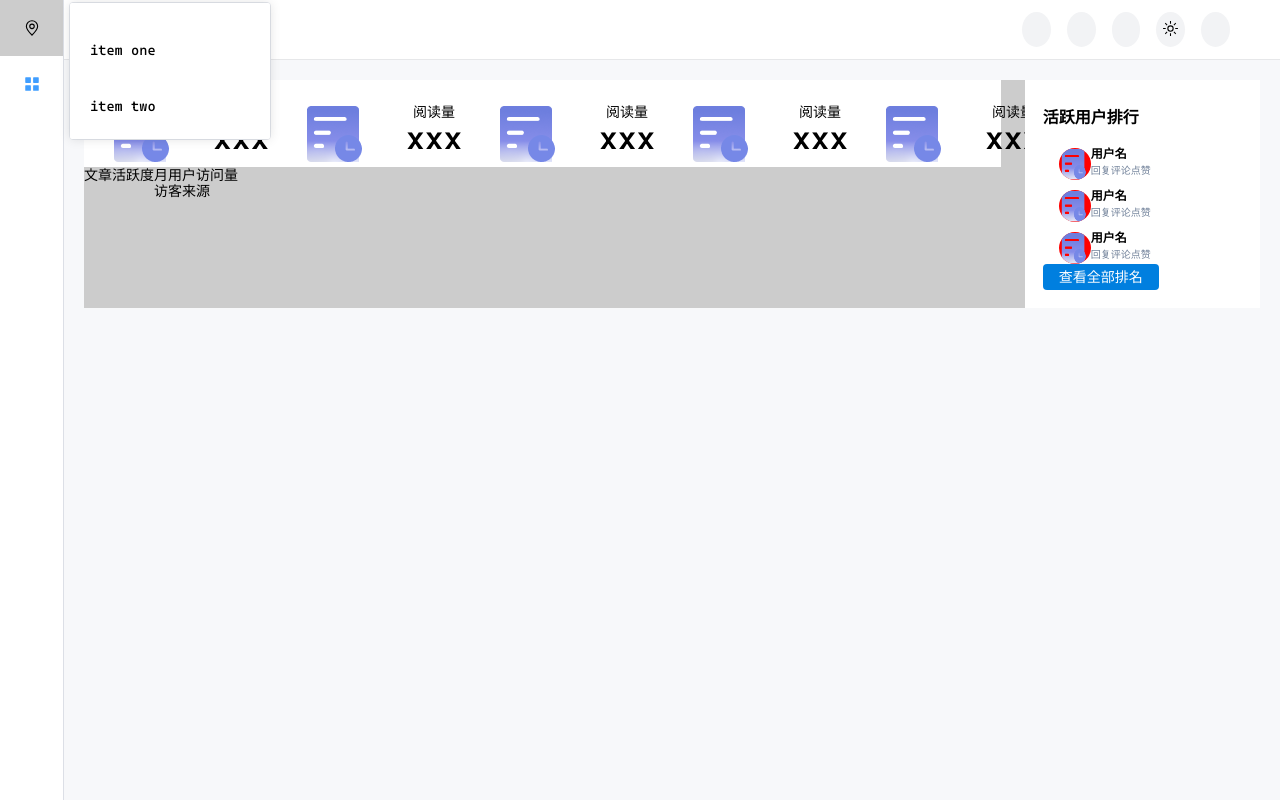
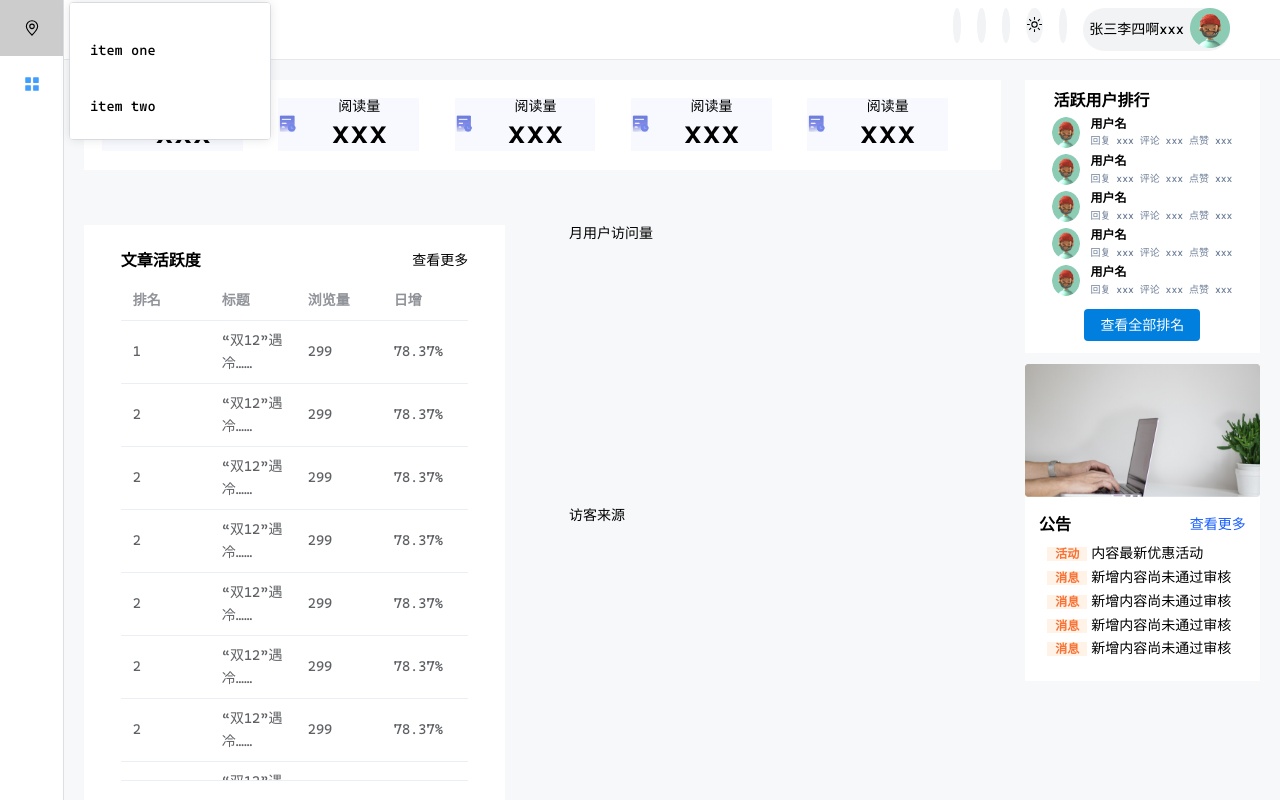
Before and after one commit to CodeGetters/studtworkFrond, a Vue app: page /dashboard in a window 1280 px wide. Built offline with nearby package versions, Linux system fonts and the light colour scheme; a web font is replaced by a local one.

Commit message:
feat: ✨ homepage static

```diff
--- a/components.d.ts
+++ b/components.d.ts
@@ -19,6 +19,9 @@ declare module "vue" {
     ElMenuItem: (typeof import("element-plus/es"))["ElMenuItem"];
     ElMenuItemGroup: (typeof import("element-plus/es"))["ElMenuItemGroup"];
     ElSubMenu: (typeof import("element-plus/es"))["ElSubMenu"];
+    ElTable: (typeof import("element-plus/es"))["ElTable"];
+    ElTableColumn: (typeof import("element-plus/es"))["ElTableColumn"];
+    ElTag: (typeof import("element-plus/es"))["ElTag"];
     RouterLink: (typeof import("vue-router"))["RouterLink"];
     RouterView: (typeof import("vue-router"))["RouterView"];
   }
--- a/src/App.vue
+++ b/src/App.vue
@@ -3,8 +3,8 @@ import { onBeforeMount, onMounted, nextTick } from "vue";
 import "element-plus/theme-chalk/display.css";
 import { useConfigStore } from "./store/config";
 import { useBodyStore } from "./store/body";
+
 const bodyStore = useBodyStore();
-
 const configStore = useConfigStore();
 
 onBeforeMount(() => {
--- a/src/assets/styles/normal.css
+++ b/src/assets/styles/normal.css
@@ -55,3 +55,7 @@ a {
   color: inherit;
   text-decoration: none;
 }
+
+h1 {
+  margin: 0;
+}
--- /dev/null
+++ b/src/assets/styles/scss/pages/Dashboard.scss
@@ -0,0 +1,87 @@
+#dashboardCom {
+  .dataOverview {
+    .item {
+      width: 16%;
+      height: 100%;
+      margin-right: 4%;
+      display: flex;
+      flex-direction: row;
+      align-items: center;
+      background-color: #f7f9fe;
+
+      .icon {
+        height: 66%;
+        width: 32%;
+
+        img {
+          width: 100%;
+          height: 100%;
+        }
+      }
+      .desc {
+        display: flex;
+        flex-direction: column;
+        .title {
+          width: 120px;
+          text-align: center;
+          font-size: 14px;
+        }
+        .num {
+          text-align: center;
+          font-size: 32px;
+          font-weight: 600;
+        }
+      }
+    }
+  }
+
+  .activeUser {
+    // max-height: 42%;
+
+    .userList {
+      max-height: 74%;
+      .item {
+        width: 100%;
+        max-height: 20%;
+        padding: 0 16px;
+        display: flex;
+        flex-direction: row;
+        margin-bottom: 3%;
+
+        .avatar {
+          max-width: 13%;
+          max-height: 57%;
+          border-radius: 50%;
+          overflow: hidden;
+          margin-right: 5%;
+          img {
+            width: 100%;
+            height: 100%;
+          }
+        }
+        .userData {
+          display: flex;
+          flex-direction: column;
+          justify-content: space-around;
+
+          .userName {
+            margin-bottom: 3px;
+            font-size: 12px;
+            font-weight: 600;
+          }
+
+          .data {
+            color: #708099;
+            font-size: 10px;
+            font-weight: 400;
+          }
+        }
+      }
+    }
+
+    button {
+      height: 32px;
+      transform: translateX(-50%);
+    }
+  }
+}
--- a/src/assets/styles/scss/pages/styles.scss
+++ b/src/assets/styles/scss/pages/styles.scss
@@ -1 +1,2 @@
 @import "./LoginPage.scss";
+@import "./Dashboard.scss";
--- a/src/layouts/base/HeaderCom.vue
+++ b/src/layouts/base/HeaderCom.vue
@@ -1,6 +1,7 @@
 <script setup lang="ts">
 import { toggleDark } from "@/core/utils/themeAnimation";
 import { displayHeader, headerBgc } from "@/core/helpers/config";
+import avatar from "@/assets/images/avatar.png";
 </script>
 
 <template>
@@ -19,7 +20,7 @@ import { displayHeader, headerBgc } from "@/core/helpers/config";
       <div class="text-16px italic font-extrabold">StudTWork</div>
     </div>
     <div
-      class="iconList flex flex-row lg:w18% lg:pr20px xs:w100% xs:justify-around"
+      class="iconList flex flex-row lg:w24% lg:pr20px xs:w100% xs:justify-around"
     >
       <div class="item">
         <div i-ic:baseline-search />
@@ -35,6 +36,14 @@ import { displayHeader, headerBgc } from "@/core/helpers/config";
       </div>
       <div class="item">
         <div i-ic:outline-settings />
+      </div>
+      <div
+        class="avatarCon hidden-xs-only flex flex-row bg-#f2f3f5 rounded-50px items-center whitespace-nowrap"
+      >
+        <div class="nickName m6px">张三李四啊xxx</div>
+        <div class="avatar">
+          <img :src="avatar" alt="" />
+        </div>
       </div>
     </div>
   </div>
--- a/src/pages/main/DashboardPage.vue
+++ b/src/pages/main/DashboardPage.vue
@@ -1,166 +1,326 @@
 <script setup lang="ts">
 import reader from "@/assets/images/readers.png";
+import avatar from "@/assets/images/avatar.png";
+import image from "@/assets/images/image.png";
+
+const tableData = [
+  {
+    ranking: "1",
+    title: "“双12”遇冷……",
+    readers: "299",
+    add: "78.37%",
+  },
+  {
+    ranking: "2",
+    title: "“双12”遇冷……",
+    readers: "299",
+    add: "78.37%",
+  },
+  {
+    ranking: "2",
+    title: "“双12”遇冷……",
+    readers: "299",
+    add: "78.37%",
+  },
+  {
+    ranking: "2",
+    title: "“双12”遇冷……",
+    readers: "299",
+    add: "78.37%",
+  },
+  {
+    ranking: "2",
+    title: "“双12”遇冷……",
+    readers: "299",
+    add: "78.37%",
+  },
+  {
+    ranking: "2",
+    title: "“双12”遇冷……",
+    readers: "299",
+    add: "78.37%",
+  },
+  {
+    ranking: "2",
+    title: "“双12”遇冷……",
+    readers: "299",
+    add: "78.37%",
+  },
+  {
+    ranking: "2",
+    title: "“双12”遇冷……",
+    readers: "299",
+    add: "78.37%",
+  },
+  {
+    ranking: "2",
+    title: "“双12”遇冷……",
+    readers: "299",
+    add: "78.37%",
+  },
+  {
+    ranking: "2",
+    title: "“双12”遇冷……",
+    readers: "299",
+    add: "78.37%",
+  },
+  {
+    ranking: "2",
+    title: "“双12”遇冷……",
+    readers: "299",
+    add: "78.37%",
+  },
+  {
+    ranking: "2",
+    title: "“双12”遇冷……",
+    readers: "299",
+    add: "78.37%",
+  },
+  {
+    ranking: "2",
+    title: "“双12”遇冷……",
+    readers: "299",
+    add: "78.37%",
+  },
+  {
+    ranking: "2",
+    title: "“双12”遇冷……",
+    readers: "299",
+    add: "78.37%",
+  },
+  {
+    ranking: "2",
+    title: "“双12”遇冷……",
+    readers: "299",
+    add: "78.37%",
+  },
+];
 </script>
 
 <template>
-  <div id="dashboardCom" flex flex-row class="bg-#ccc">
-    <!-- 1640 -->
-    <div class="main w78% mr2%">
+  <div id="dashboardCom" flex flex-row>
+    <!-- begin::main -->
+    <div class="main w78% mr2% h100%">
       <!-- 137px -->
-      <!-- 819 -->
-      <div class="dataOverview h17% bg-#fff flex flex-row p24px">
-        <div class="item flex flex-row">
+      <!-- 869 -->
+      <div class="dataOverview h16% bg-#fff flex flex-row p2%">
+        <div class="item">
           <div class="icon">
-            <img :src="reader" class="w100% h100%" alt="" />
+            <img :src="reader" alt="" />
           </div>
-          <div class="desc flex flex-col">
+          <div class="desc">
             <div class="title">阅读量</div>
             <div class="num">xxx</div>
           </div>
         </div>
-        <div class="item flex flex-row">
+        <div class="item">
           <div class="icon">
-            <img :src="reader" class="w100% h100%" alt="" />
+            <img :src="reader" alt="" />
           </div>
-          <div class="desc flex flex-col">
+          <div class="desc">
             <div class="title">阅读量</div>
             <div class="num">xxx</div>
           </div>
         </div>
-        <div class="item flex flex-row">
+        <div class="item">
           <div class="icon">
-            <img :src="reader" class="w100% h100%" alt="" />
+            <img :src="reader" alt="" />
           </div>
-          <div class="desc flex flex-col">
+          <div class="desc">
             <div class="title">阅读量</div>
             <div class="num">xxx</div>
           </div>
         </div>
-        <div class="item flex flex-row">
+        <div class="item">
           <div class="icon">
-            <img :src="reader" class="w100% h100%" alt="" />
+            <img :src="reader" alt="" />
           </div>
-          <div class="desc flex flex-col">
+          <div class="desc">
             <div class="title">阅读量</div>
             <div class="num">xxx</div>
           </div>
         </div>
-        <div class="item flex flex-row">
+        <div class="item">
           <div class="icon">
-            <img :src="reader" class="w100% h100%" alt="" />
+            <img :src="reader" alt="" />
           </div>
-          <div class="desc flex flex-col">
+          <div class="desc">
             <div class="title">阅读量</div>
             <div class="num">xxx</div>
           </div>
         </div>
       </div>
-      <div class="chartRanking flex flex-row">
-        <div class="articleActive">文章活跃度</div>
-        <div class="visitChart flex flex-col">
-          <div class="userActive">月用户访问量</div>
-          <div class="mapActive">访客来源</div>
+
+      <!-- begin::chartRanking -->
+      <div class="chartRanking h78% w100% flex flex-row mt-6%">
+        <!-- begin::articleActive -->
+        <div class="articleActive h100% w41% mr7% py3% px4% bg-#fff">
+          <div flex flex-row justify-between>
+            <h1 text-16px>文章活跃度</h1>
+            <router-link to="">查看更多</router-link>
+          </div>
+          <div class="articleTable w100% h79% mt3%">
+            <el-table :data="tableData" height="500" style="width: 100%">
+              <el-table-column prop="ranking" label="排名" />
+              <el-table-column prop="title" label="标题" />
+              <el-table-column prop="readers" label="浏览量" />
+              <el-table-column prop="add" label="日增" />
+            </el-table>
+          </div>
+        </div>
+        <!-- end::articleActive -->
+
+        <div class="visitChart flex flex-col w51%">
+          <div class="userActive h44% mb6%">月用户访问量</div>
+          <div class="mapActive h50%">访客来源</div>
         </div>
       </div>
+      <!-- end::chartRanking -->
     </div>
+    <!-- end::main -->
+
+    <!-- begin::aside -->
     <div class="aside w20%">
-      <div class="activeUser bg-#fff p18px">
-        <h1 class="text-16px">活跃用户排行</h1>
-        <div class="userList flex flex-col">
-          <div class="item flex flex-row">
+      <!-- begin::activeUser -->
+      <div class="activeUser bg-#fff py5% px2%">
+        <h1 class="text-16px px24px">活跃用户排行</h1>
+
+        <!-- begin::userList -->
+        <div class="userList flex flex-col p3%">
+          <div class="item">
             <div class="avatar">
-              <img :src="reader" alt="" class="w100% h100%" />
+              <img :src="avatar" alt="avatar" />
             </div>
-            <div class="userData flex-col">
+            <div class="userData">
               <div class="userName">用户名</div>
               <div class="data">
-                <span>回复</span>
-                <span>评论</span>
-                <span>点赞</span>
+                <span>回复 xxx </span>
+                <span>评论 xxx </span>
+                <span>点赞 xxx </span>
               </div>
             </div>
           </div>
-          <div class="item flex flex-row">
+          <div class="item">
             <div class="avatar">
-              <img :src="reader" alt="" class="w100% h100%" />
+              <img :src="avatar" alt="avatar" />
             </div>
-            <div class="userData flex-col">
+            <div class="userData">
               <div class="userName">用户名</div>
               <div class="data">
-                <span>回复</span>
-                <span>评论</span>
-                <span>点赞</span>
+                <span>回复 xxx </span>
+                <span>评论 xxx </span>
+                <span>点赞 xxx </span>
               </div>
             </div>
           </div>
-          <div class="item flex flex-row">
+          <div class="item">
             <div class="avatar">
-              <img :src="reader" alt="" class="w100% h100%" />
+              <img :src="avatar" alt="avatar" />
             </div>
-            <div class="userData flex-col">
+            <div class="userData">
               <div class="userName">用户名</div>
               <div class="data">
-                <span>回复</span>
-                <span>评论</span>
-                <span>点赞</span>
+                <span>回复 xxx </span>
+                <span>评论 xxx </span>
+                <span>点赞 xxx </span>
+              </div>
+            </div>
+          </div>
+          <div class="item">
+            <div class="avatar">
+              <img :src="avatar" alt="avatar" />
+            </div>
+            <div class="userData">
+              <div class="userName">用户名</div>
+              <div class="data">
+                <span>回复 xxx </span>
+                <span>评论 xxx </span>
+                <span>点赞 xxx </span>
+              </div>
+            </div>
+          </div>
+          <div class="item">
+            <div class="avatar">
+              <img :src="avatar" alt="avatar" />
+            </div>
+            <div class="userData">
+              <div class="userName">用户名</div>
+              <div class="data">
+                <span>回复 xxx </span>
+                <span>评论 xxx </span>
+                <span>点赞 xxx </span>
               </div>
             </div>
           </div>
         </div>
-        <button>查看全部排名</button>
+        <!-- end:userList -->
+
+        <button
+          class="text-#fff py5px px16px bg-#007fdf rounded-4px relative left-50%"
+        >
+          查看全部排名
+        </button>
       </div>
+      <!-- end::activeUser -->
+
+      <!-- begin::notice -->
+      <div class="notice mt5% flex flex-col bg-#fff">
+        <div class="w100% h40%">
+          <img :src="image" alt="" class="w100% h100%" />
+        </div>
+        <div class="py7% px6%">
+          <div flex justify-between>
+            <span font-semibold text-16px>公告</span>
+            <router-link to="" class="text-#165DFF text-14px"
+              >查看更多</router-link
+            >
+          </div>
+          <div class="w92% px4% mt5%">
+            <div class="item">
+              <span class="tag">活动</span>
+              <span>内容最新优惠活动</span>
+            </div>
+            <div class="item">
+              <span class="tag">消息</span>
+              <span>新增内容尚未通过审核</span>
+            </div>
+            <div class="item">
+              <span class="tag">消息</span>
+              <span>新增内容尚未通过审核</span>
+            </div>
+            <div class="item">
+              <span class="tag">消息</span>
+              <span>新增内容尚未通过审核</span>
+            </div>
+            <div class="item">
+              <span class="tag">消息</span>
+              <span>新增内容尚未通过审核</span>
+            </div>
+          </div>
+        </div>
+      </div>
+      <!-- end::notice -->
     </div>
+    <!-- end::aside -->
   </div>
 </template>
 
 <style lang="scss" scoped>
-.dataOverview {
-  .icon {
-    width: 73px;
-    height: 59px;
-  }
-  .title {
-    width: 120px;
-    text-align: center;
-    font-size: 14px;
-  }
-  .num {
-    text-align: center;
-    font-size: 32px;
-    font-weight: 600;
-  }
-}
-.activeUser {
+.notice {
   .item {
-    margin-top: 10px;
-    padding: 0 16px;
+    margin-bottom: 7px;
 
-    .avatar {
-      width: 32px;
-      height: 32px;
-      border-radius: 50%;
-      overflow: hidden;
-      background: red;
-    }
-
-    .userName {
-      margin-bottom: 3px;
+    .tag {
       font-size: 12px;
+      margin-right: 4px;
+      padding: 0 8px;
+      color: #f77234;
+      background-color: #fff3e8;
       font-weight: 600;
     }
-
-    .data {
-      color: #708099;
-      font-size: 10px;
-      font-weight: 400;
+    span {
+      font-size: 14px;
     }
-  }
-
-  button {
-    color: #fff;
-    padding: 5px 16px;
-    border-radius: 4px;
-    background-color: #007fdf;
   }
 }
 </style>
```
Also changed, not shown: src/assets/images/avatar.png (added), src/assets/images/image.png (added).
